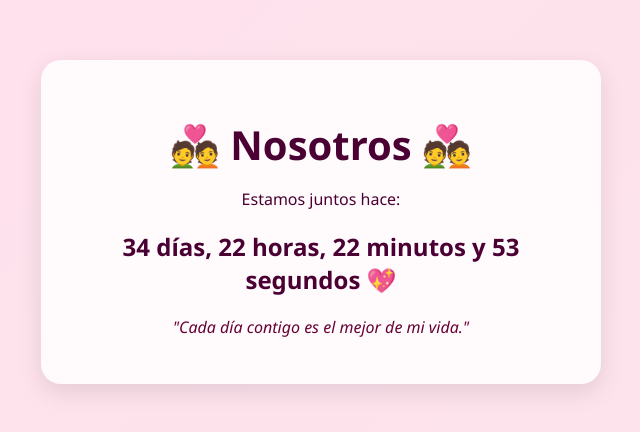
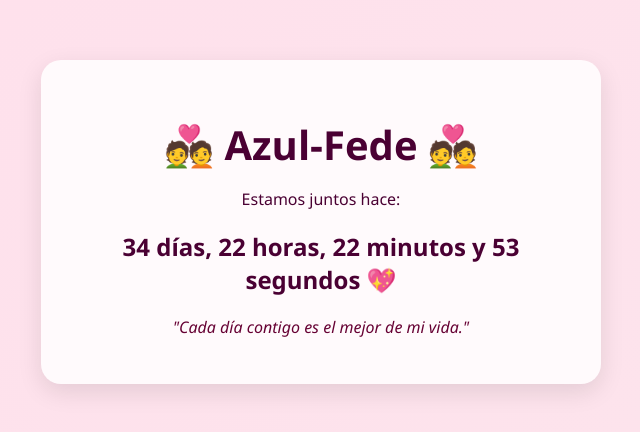
Before and after one commit to KmoM88/azul-fede, a plain HTML site: page index.html in a window 1280 px wide. Shown: the part 178-610 px from the top of the page, without its empty margins (319-959 px from the left). Drawn offline with Linux system fonts and the light colour scheme.

Commit message:
add names

```diff
--- a/index.html
+++ b/index.html
@@ -8,7 +8,7 @@
 </head>
 <body>
   <div class="container">
-    <h1>💑 Nosotros 💑</h1>
+    <h1>💑 Azul-Fede 💑</h1>
     <p>Estamos juntos hace:</p>
     <div id="contador" class="contador"></div>
     <p class="mensaje">"Cada día contigo es el mejor de mi vida."</p>
```
